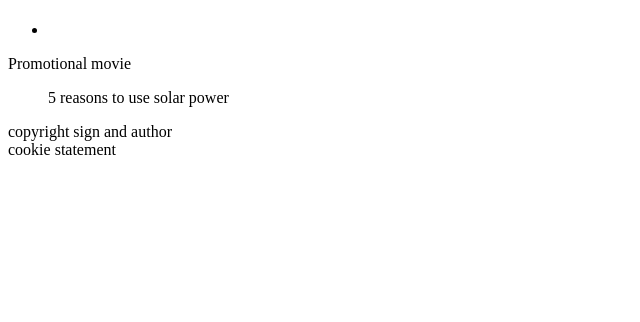
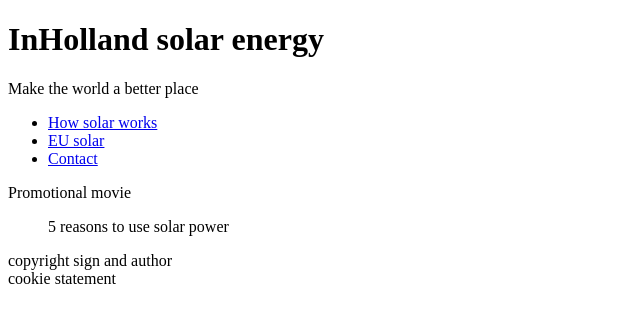
Before and after one commit to jdreischor/Webmarkup-Master, a plain HTML site: page I Want Solar Energy/Index.html in a window 1280 px wide. Shown: the whole page, without its empty margins (0-640 px from the left). Drawn offline with Linux system fonts and the light colour scheme.

Commit message:
navigatie aangemaakt op index.html

```diff
--- a/I Want Solar Energy/Index.html
+++ b/I Want Solar Energy/Index.html
@@ -9,14 +9,15 @@
 
 	</head>
 	<body>
-		<h1>
-		</h1>
-		<p>
-		</p>
+		<header>
+			<h1>InHolland solar energy</h1>
+			<p>Make the world a better place</p>
+		</header>
 		<nav>
 			<ul>
-				<li>
-				</li>
+				<li><a href="Web Markup\Webmarkup-Master\I Want Solar Energy\howsolarworks.html">How solar works</a></li>
+				<li><a href="Web Markup\Webmarkup-Master\I Want Solar Energy\eusolar.html">EU solar</a></li>
+				<li><a href="Web Markup\Webmarkup-Master\I Want Solar Energy\contact.html">Contact</a></li>
 			</ul>
 		</nav>
 		<section>
```
